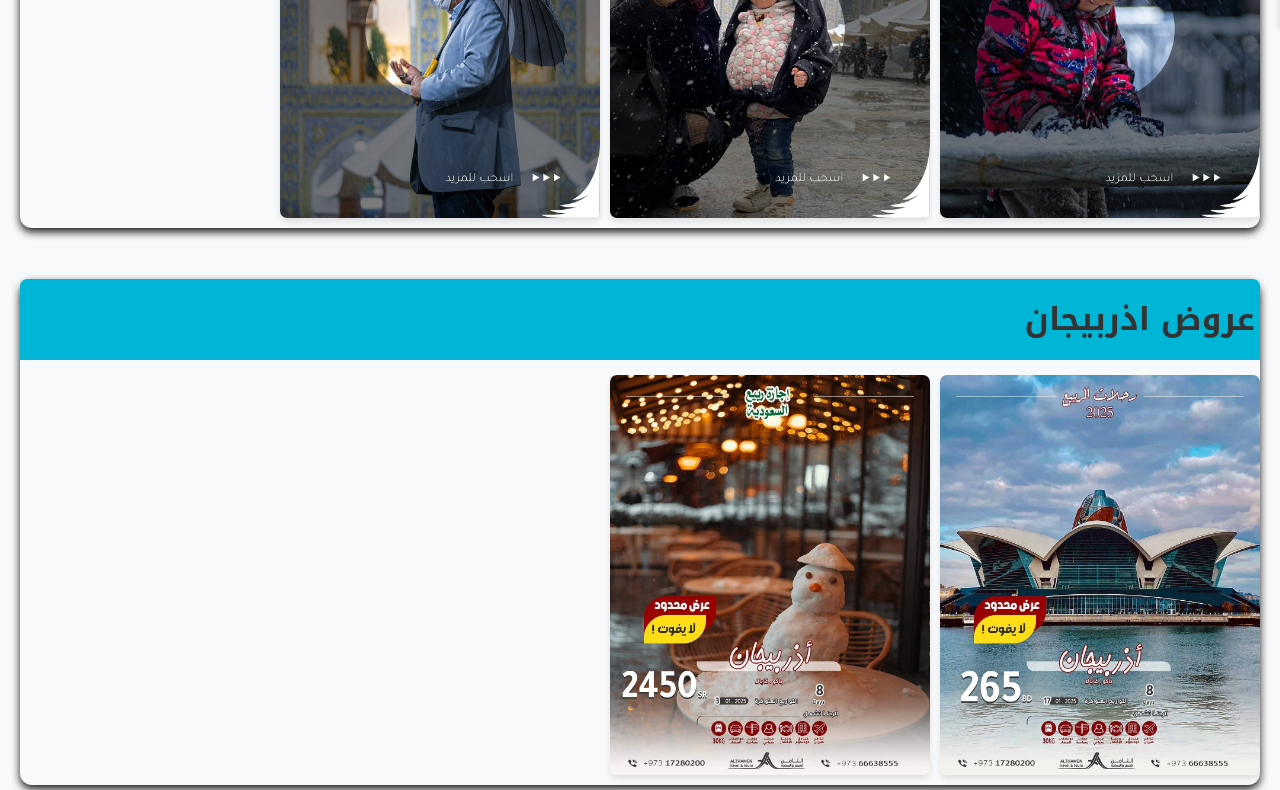
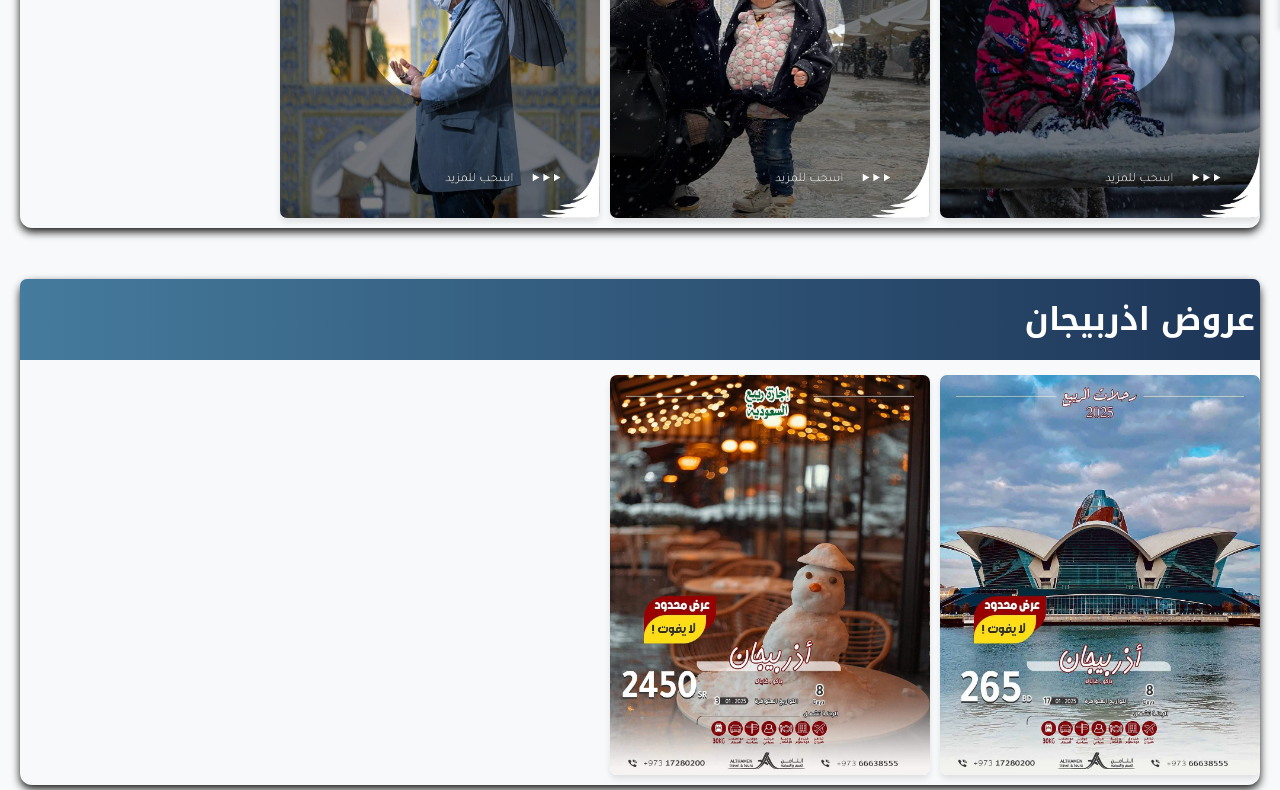
Before and after one commit to Mohammed-Website/althamentravel, a plain HTML site: page index.html in a window 1280 px wide. Shown: the part 770-1560 px from the top of the page. Drawn offline with nearby package versions, Linux system fonts and the light colour scheme.

Commit message:
Update althamen-travel.css

```diff
--- a/althamen-travel.css
+++ b/althamen-travel.css
@@ -570,12 +570,12 @@ header.hidden {
 
 /* Title Styling */
 .scrollable_section_title {
-  background: #00b6d6;
+  background: linear-gradient(90deg, #457b9d, #1d3557);
   font-size: 2rem;
   font-weight: bold;
   text-align: right;
   margin-bottom: 15px;
-  color: #333;
+  color: #ffffff;
   z-index: 10;
   padding: 10px 5px 10px 0;
   border-top-right-radius: 7px;
```
